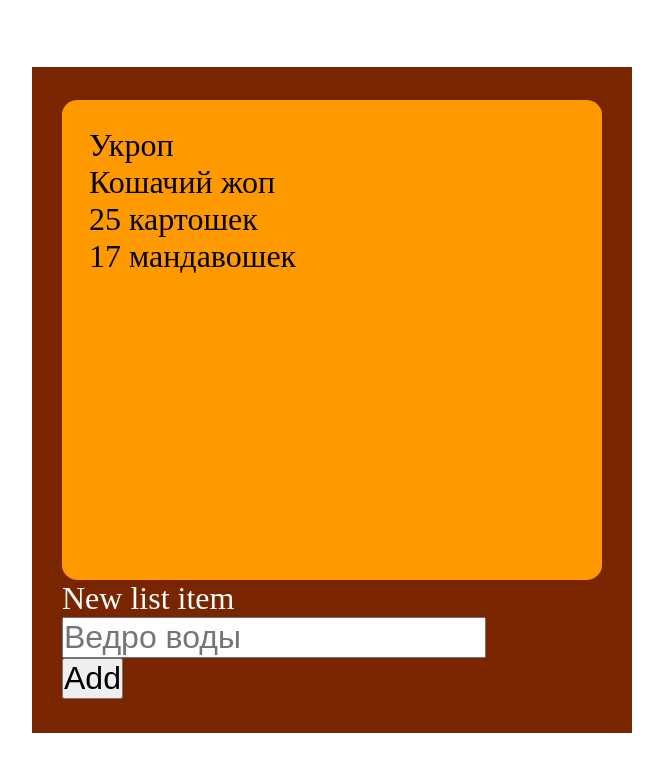
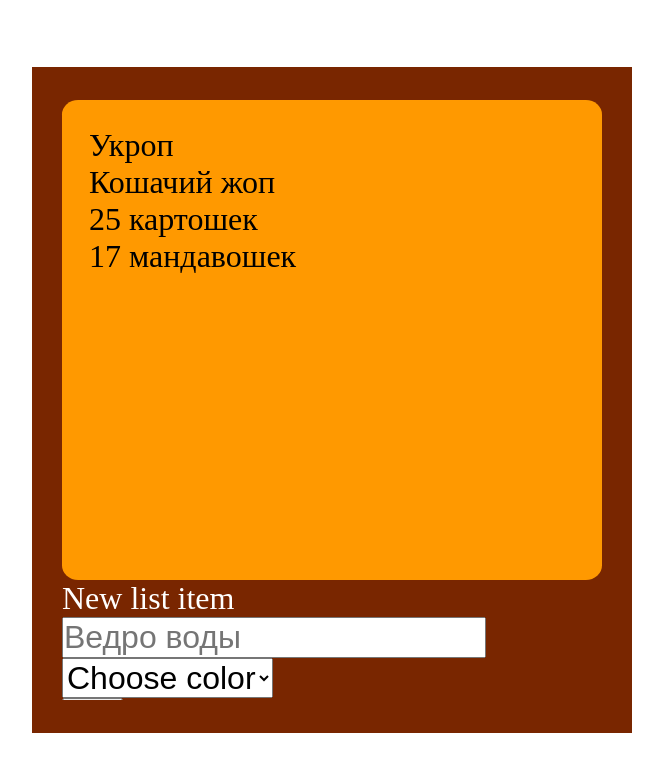
Before and after one commit to Inoooooor/Vite_Vue, a Vue app: page / in a window 1280 px wide. Shown: the top 772 px of the page, without its empty margins (308-971 px from the left). Built offline with nearby package versions, Linux system fonts and the light colour scheme.

Commit message:
Added_color_selector

```diff
--- a/src/App.vue
+++ b/src/App.vue
@@ -5,14 +5,23 @@
     </ol>
   </div>
   <form action="" class="input_div" @click.prevent>
-    <label for="item_input">New list item<input v-model="newListItem"
-      required
-      type="text"
-      name=""
-      id="item_input"
-      placeholder="Ведро воды"
+    <label for="item_input">New list item
+      <input v-model="newListItem"
+        required
+        type="text"
+        name=""
+        id="item_input"
+        placeholder="Ведро воды"
       ></label>
-    <button v-on:click="addItem">Add</button>
+      <select
+      name="colorSelect"
+      id="colorSelectId"
+      placeholder="">
+      <option value="">Choose color</option>
+      <option value="yellow">Not done</option>
+      <option value="green">Done</option>
+    </select>
+    <button @click="addItem">Add</button>
   </form>
 </template>
 
@@ -26,7 +35,8 @@ export default {
       { item: '25 картошек' },
       { item: '17 мандавошек' },
     ],
-    newListItem: ''
+    newListItem: '',        /*Variable for putting value to list's array*/
+    itemColor: ''           /*Variable for putting color to list's item*/
     }
   },
   methods: {
@@ -34,7 +44,10 @@ export default {
       if(this.newListItem) {
         this.todoList.push({item: this.newListItem});
       }
-      this.newListItem = ''
+      this.newListItem = '';
+    },
+    colorChoice() {
+
     }
   }
 }
@@ -90,5 +103,10 @@ ol {
 
 button {
   font-size: 1em;
+  display: block;
+}
+select {
+  font-size: 1em;
+
 }
 </style>
```
